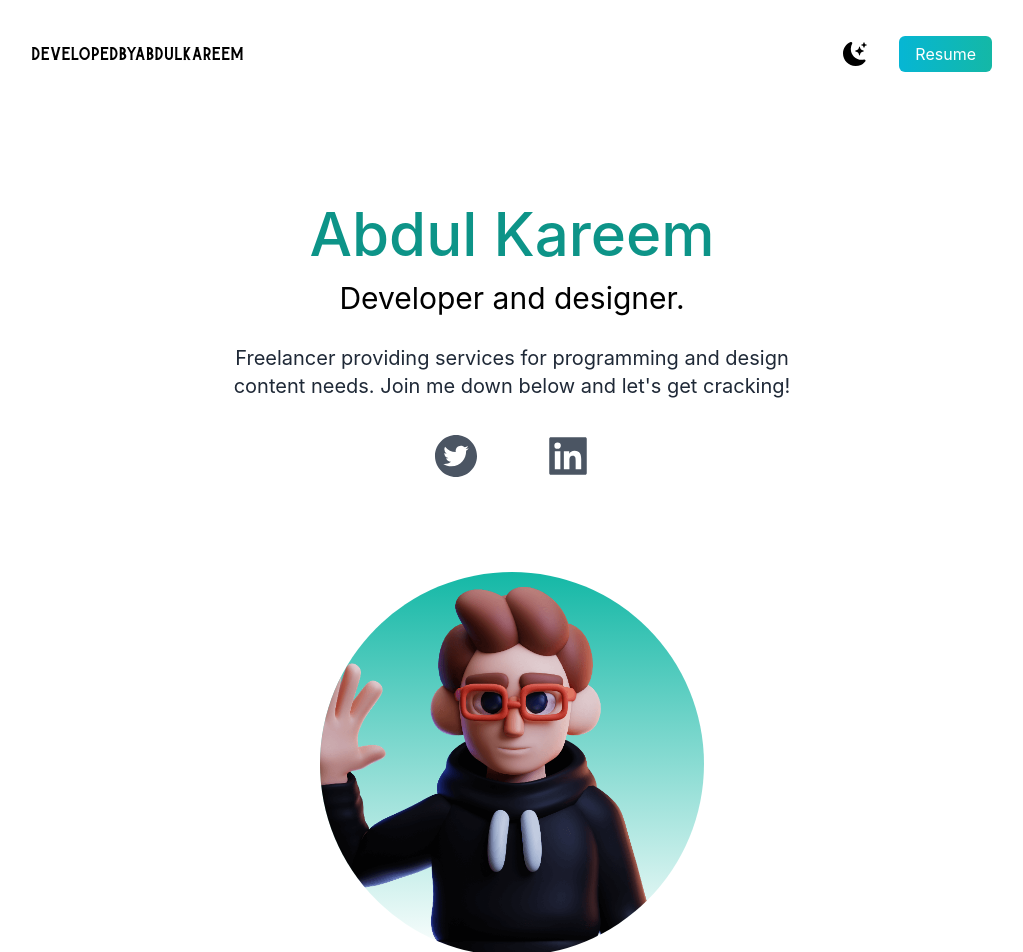
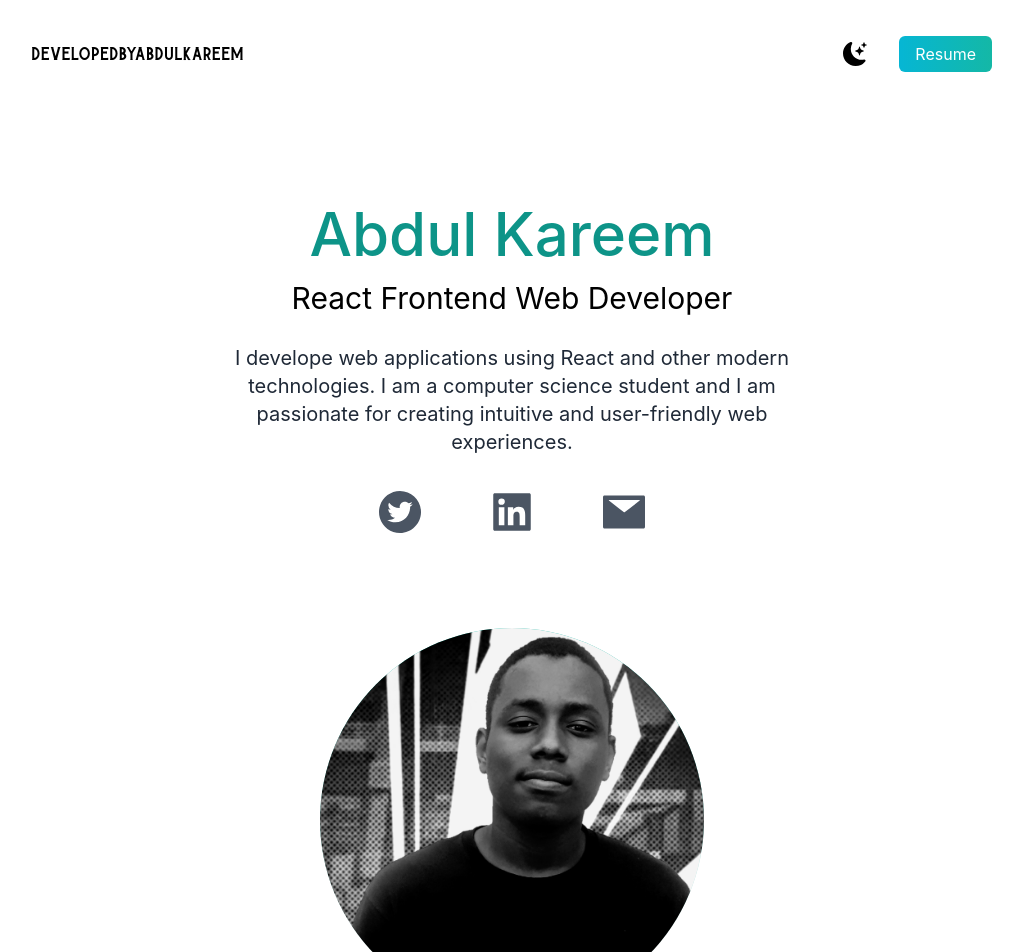
Before and after one commit to Abdulkareem1094/Portofolio, a Next.js app: page / in a window 1280 px wide. Shown: the top 952 px of the page, without its empty margins (128-1151 px from the left). Built offline with nearby package versions, Linux system fonts and the light colour scheme.

Commit message:
customising the portofolio

```diff
--- a/pages/index.jsx
+++ b/pages/index.jsx
@@ -3,10 +3,11 @@ import {BsFillMoonStarsFill} from 'react-icons/bs';
 import {
   AiFillTwitterCircle,
   AiFillLinkedin,
+  AiFillMail,
 } from 'react-icons/ai'
 import { useState } from 'react';
 import Image from 'next/image';
-import deved from '../public/dev-ed-wave.png';
+import avatar from '../public/avatar.jpg';
 import code from "../public/code.png";
 import design from "../public/design.png";
 import consulting from "../public/consulting.png";
@@ -56,18 +57,18 @@ export default function Home() {
               Abdul Kareem
             </h2>
             <h3 className="text-2xl py-2 dark:text-white md:text-3xl">
-              Developer and designer.
+            React Frontend Web Developer
             </h3>
             <p className="text-md py-5 leading-8 text-gray-800 dark:text-gray-200 max-w-xl mx-auto md:text-xl">
-              Freelancer providing services for programming and design content
-              needs. Join me down below and let's get cracking!
+            I develope web applications using React and other modern technologies. I am a computer science student and I am passionate for creating intuitive and user-friendly web experiences.
             </p>
             <div className="text-5xl flex justify-center gap-16 py-3 text-gray-600 dark:text-gray-400">
               <AiFillTwitterCircle />
               <AiFillLinkedin />
+              <AiFillMail />
             </div>
             <div className="mx-auto bg-gradient-to-b from-teal-500 rounded-full w-80 h-80 relative overflow-hidden mt-20 md:h-96 md:w-96">
-              <Image src={deved} layout="fill" objectFit="cover" />
+              <Image src={avatar} layout="fill" objectFit="cover" />
             </div>
           </div>
         </section>
```
